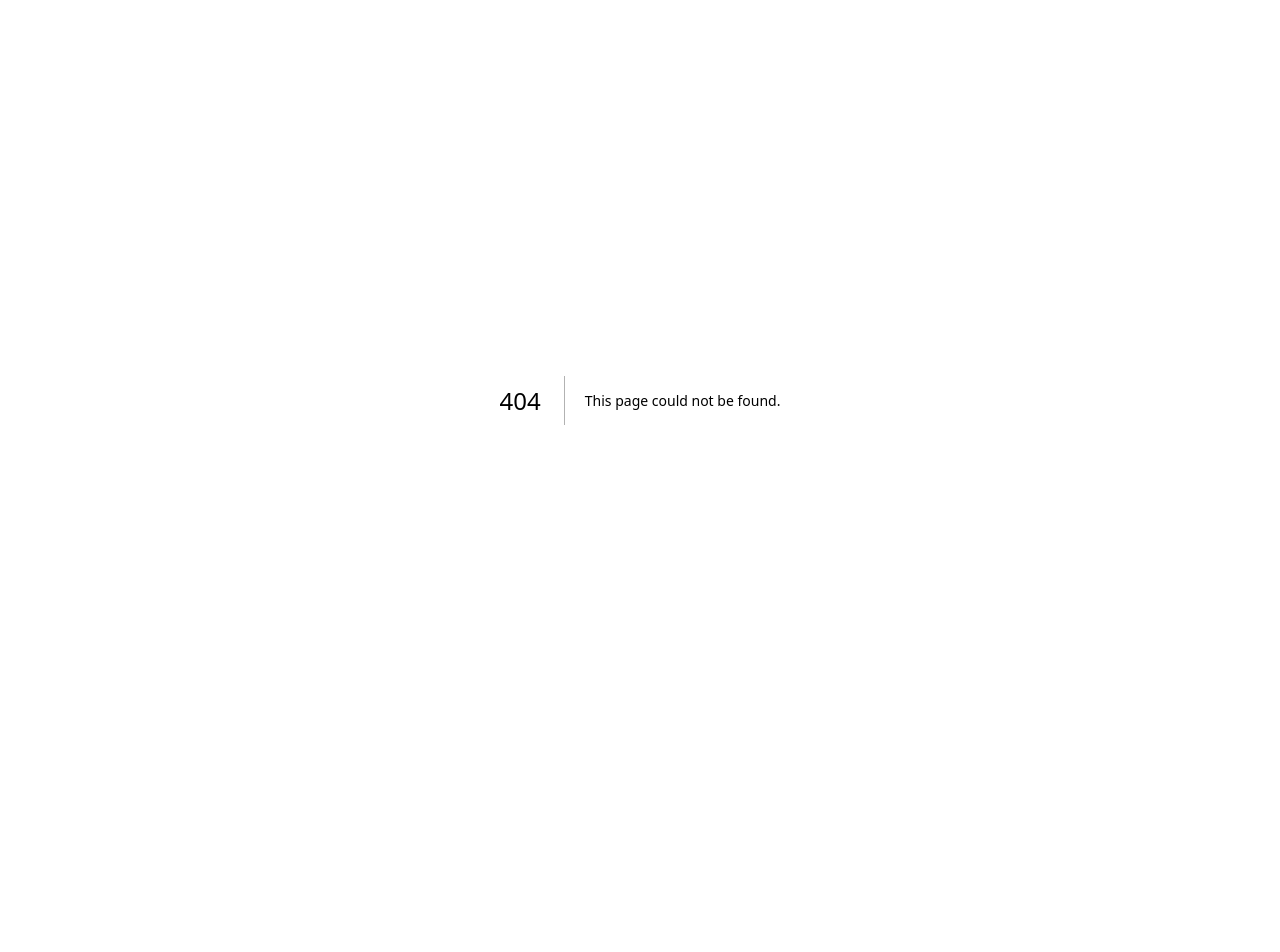
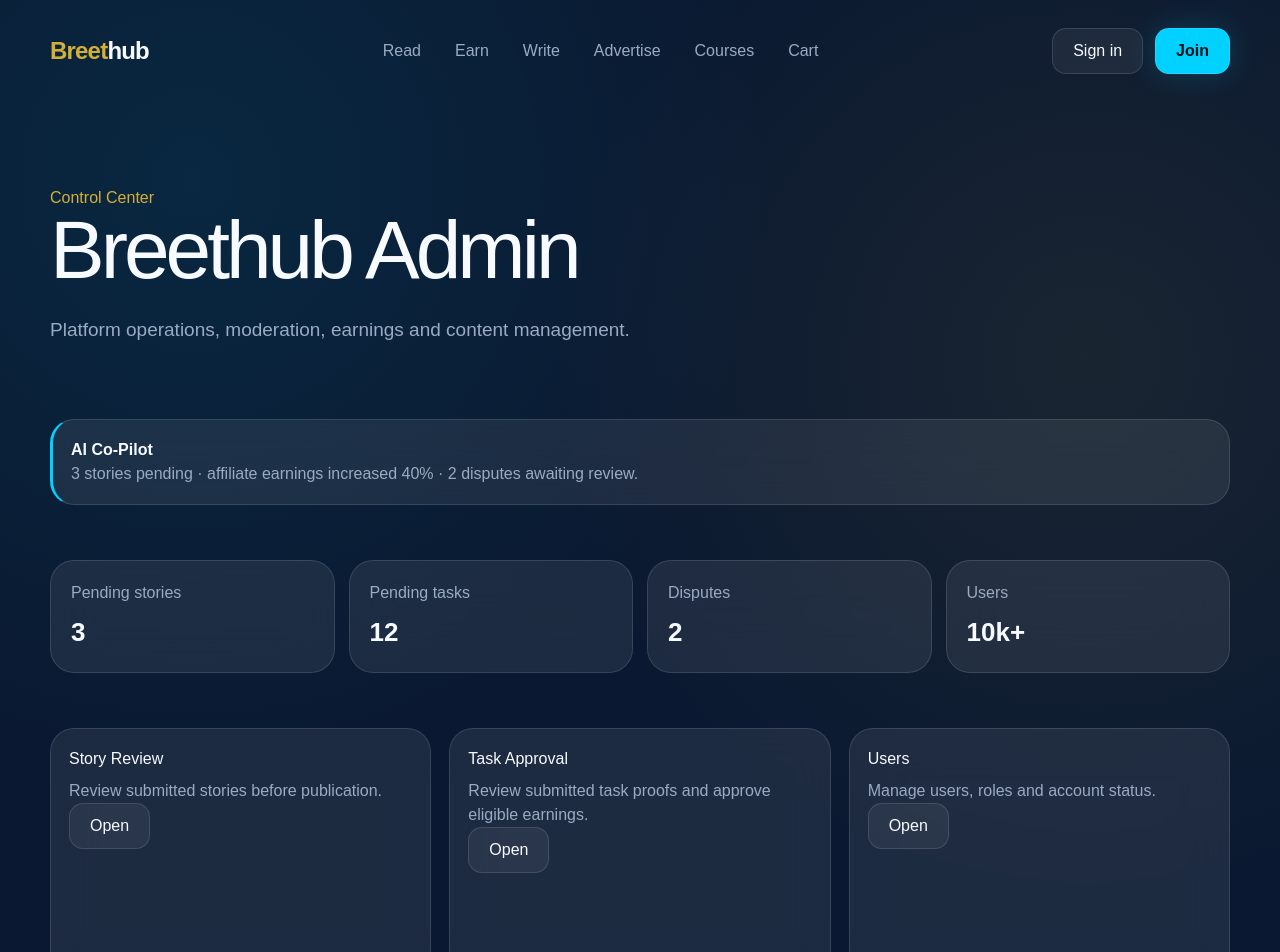
Before and after one commit to nifemiabioye59-max/Breethub, a Next.js app: page /a7x9-k2p8-m4q1 in a window 1280 px wide. Before the commit this address had no page. Shown: the top 952 px of the page. Before the commit the page ends 800 px from the top, so only its background shows below. Built offline with nearby package versions, Linux system fonts and the light colour scheme.

Commit message:
Create AdminPage component for admin controls
This page serves as the admin control center, displaying various sections for managing stories, tasks, users, and more.

```diff
--- /dev/null
+++ b/app/a7x9-k2p8-m4q1/page.tsx
@@ -0,0 +1,104 @@
+import { Nav, PageHeader } from "../../components/ui";
+
+const adminSections = [
+  {
+    title: "Story Review",
+    description: "Review submitted stories before publication.",
+  },
+  {
+    title: "Task Approval",
+    description: "Review submitted task proofs and approve eligible earnings.",
+  },
+  {
+    title: "Users",
+    description: "Manage users, roles and account status.",
+  },
+  {
+    title: "Courses",
+    description: "Create and manage affiliate and writer courses.",
+  },
+  {
+    title: "Country Pricing",
+    description: "Configure product pricing by supported currency and country.",
+  },
+  {
+    title: "Disputes",
+    description: "Review purchase, campaign and task disputes.",
+  },
+  {
+    title: "Broadcast",
+    description: "Send platform announcements and notifications.",
+  },
+  {
+    title: "Syndication",
+    description: "Track external story distribution and writer earnings.",
+  },
+];
+
+export default function AdminPage() {
+  return (
+    <main className="page">
+      <div className="container">
+        <Nav />
+
+        <PageHeader
+          eyebrow="Control Center"
+          title="Breethub Admin"
+          description="Platform operations, moderation, earnings and content management."
+        />
+
+        <div className="glass notice">
+          <strong>AI Co-Pilot</strong>
+          <p className="muted">
+            3 stories pending · affiliate earnings increased 40% · 2 disputes
+            awaiting review.
+          </p>
+        </div>
+
+        <section className="section stats">
+          <div className="glass stat">
+            <span className="muted">Pending stories</span>
+            <strong>3</strong>
+          </div>
+
+          <div className="glass stat">
+            <span className="muted">Pending tasks</span>
+            <strong>12</strong>
+          </div>
+
+          <div className="glass stat">
+            <span className="muted">Disputes</span>
+            <strong>2</strong>
+          </div>
+
+          <div className="glass stat">
+            <span className="muted">Users</span>
+            <strong>10k+</strong>
+          </div>
+        </section>
+
+        <section className="section grid">
+          {adminSections.map((section) => (
+            <article className="glass story-card" key={section.title}>
+              <h3>{section.title}</h3>
+              <p className="muted">{section.description}</p>
+              <button className="btn btn-secondary">
+                Open
+              </button>
+            </article>
+          ))}
+        </section>
+
+        <section className="section glass" style={{ padding: 24 }}>
+          <h2>Security reminder</h2>
+          <p className="muted">
+            This route is intentionally obscure, but the URL itself must
+            never be treated as security. Production access must be enforced
+            server-side using an admin role/claim and two-factor
+            authentication.
+          </p>
+        </section>
+      </div>
+    </main>
+  );
+}
```
